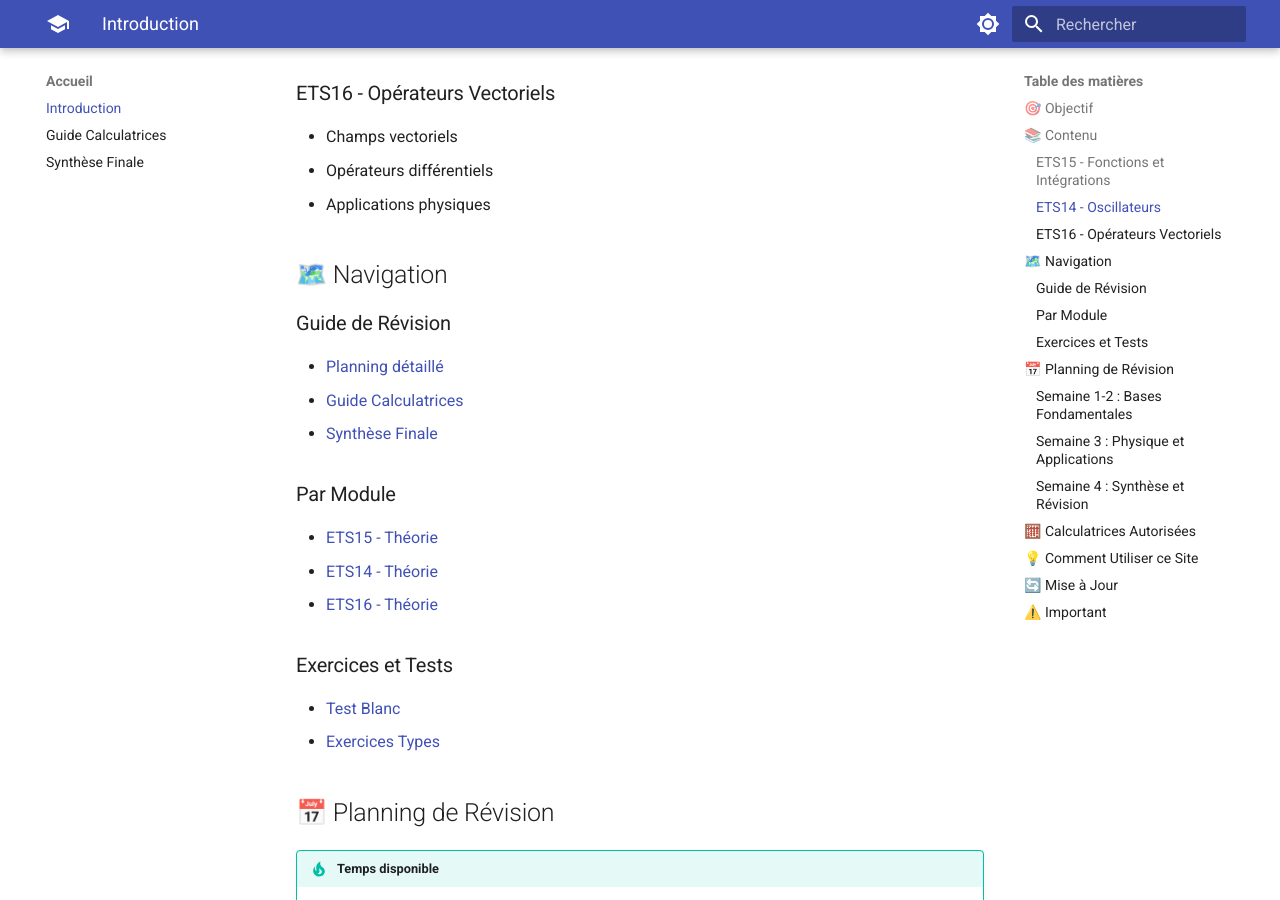
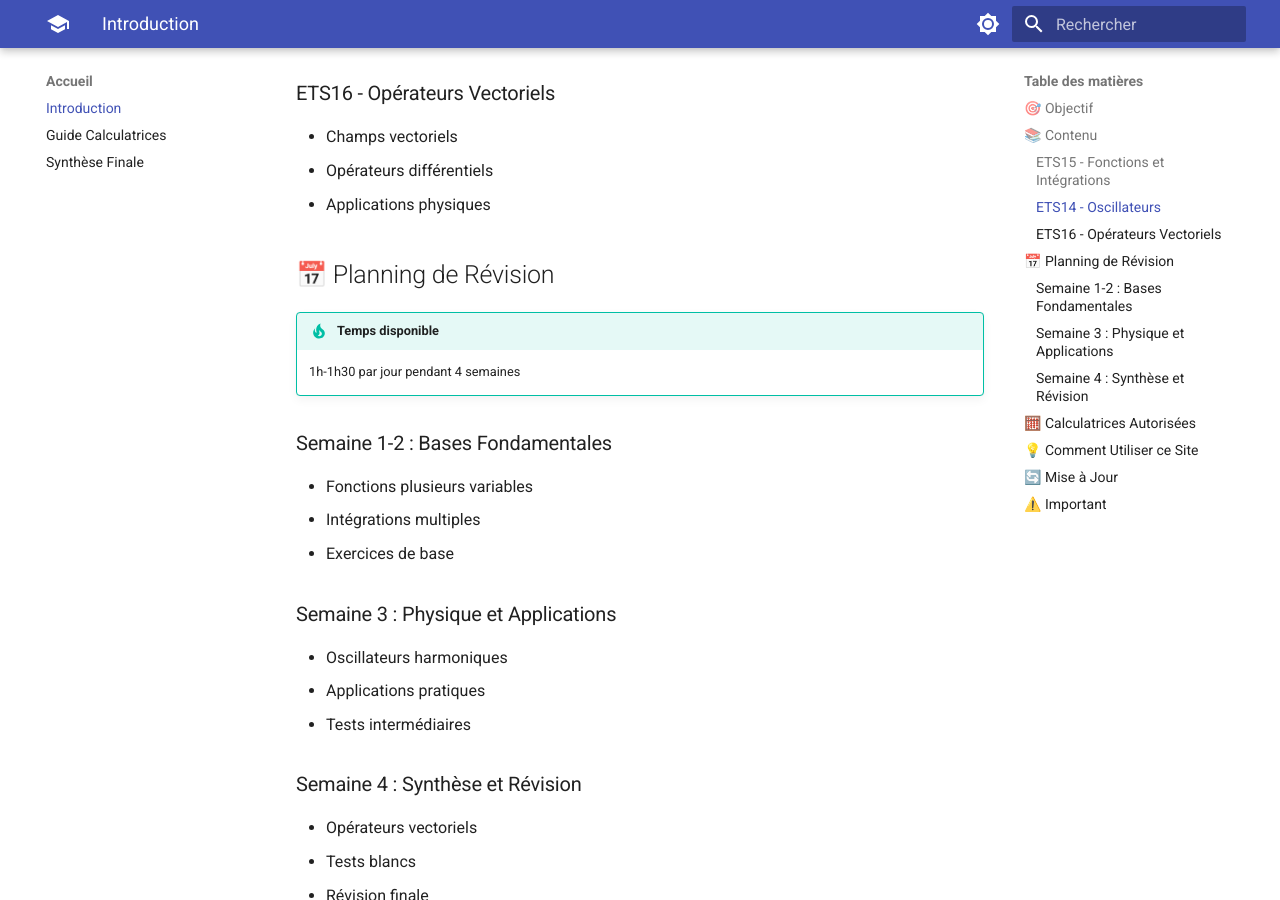
Before and after one commit to mr22206/TOMIC, an MkDocs documentation site: the page built from docs/index.md, in a window 1280 px wide and 900 px high, scrolled down 684 px. Built offline with MkDocs 1.6.1 and Material for MkDocs 9.7.7, drawn with Linux system fonts in a browser that asks for light colours; part of the change alters nothing that is shown.

Commit message:
Add MkDocs documentation

```diff
--- a/docs/index.md
+++ b/docs/index.md
@@ -20,12 +20,12 @@ Ce site regroupe l'ensemble des supports de révision pour les examens du semest
 - Opérateurs différentiels
 - Applications physiques
 
-## 🗺️ Navigation
+<!-- ## 🗺️ Navigation
 
 ### Guide de Révision
 - [Planning détaillé](guide/planning.md)
-- [Guide Calculatrices](guide/calculatrices.md)
-- [Synthèse Finale](guide/synthese.md)
+- [Guide Calculatrices](guide/Guide_Calculatrices.md)
+- [Synthèse Finale](guide/Synthese_Final.md)
 
 ### Par Module
 - [ETS15 - Théorie](ets15/theorie/fonctions.md)
@@ -34,7 +34,7 @@ Ce site regroupe l'ensemble des supports de révision pour les examens du semest
 
 ### Exercices et Tests
 - [Test Blanc](tests/test1.md)
-- [Exercices Types](ets15/exercices/types.md)
+- [Exercices Types](ets15/exercices/types.md) -->
 
 ## 📅 Planning de Révision
 
```
Also changed, not shown: site/javascripts/mathjax.js (added).
